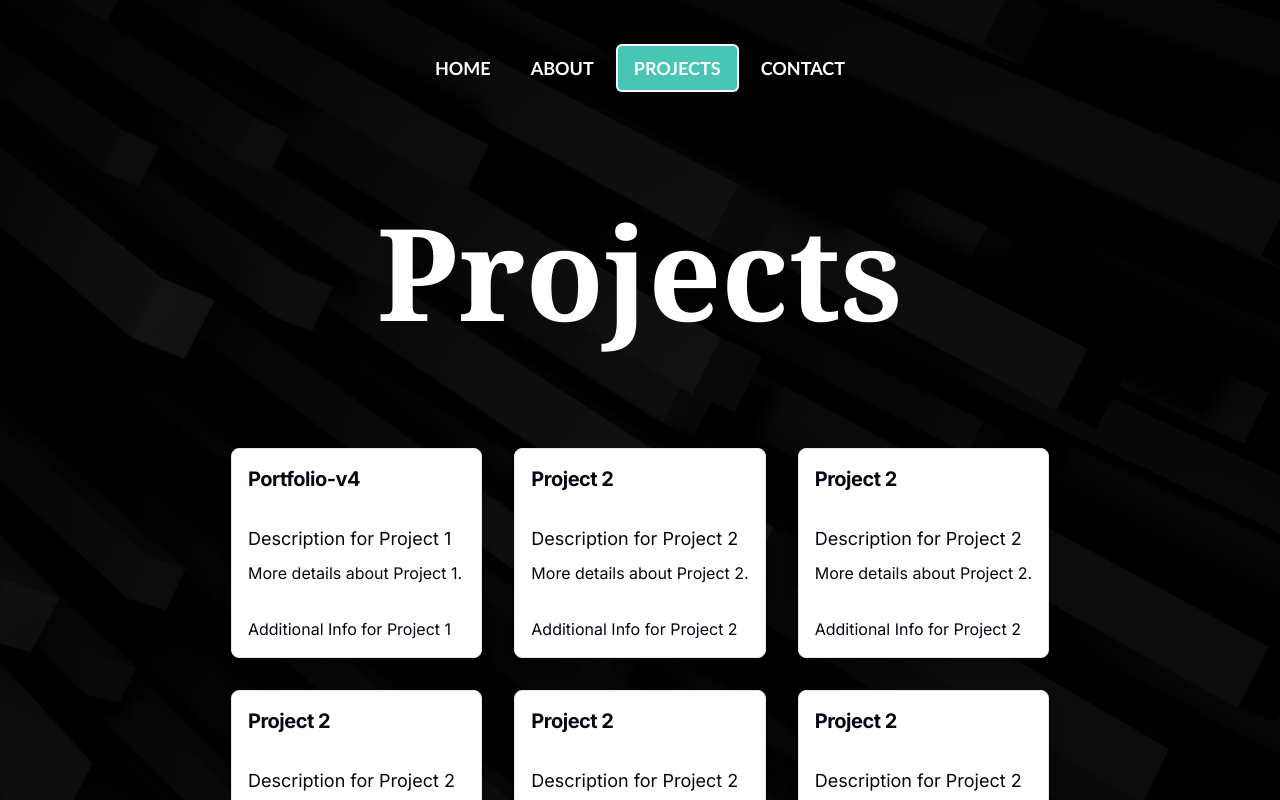
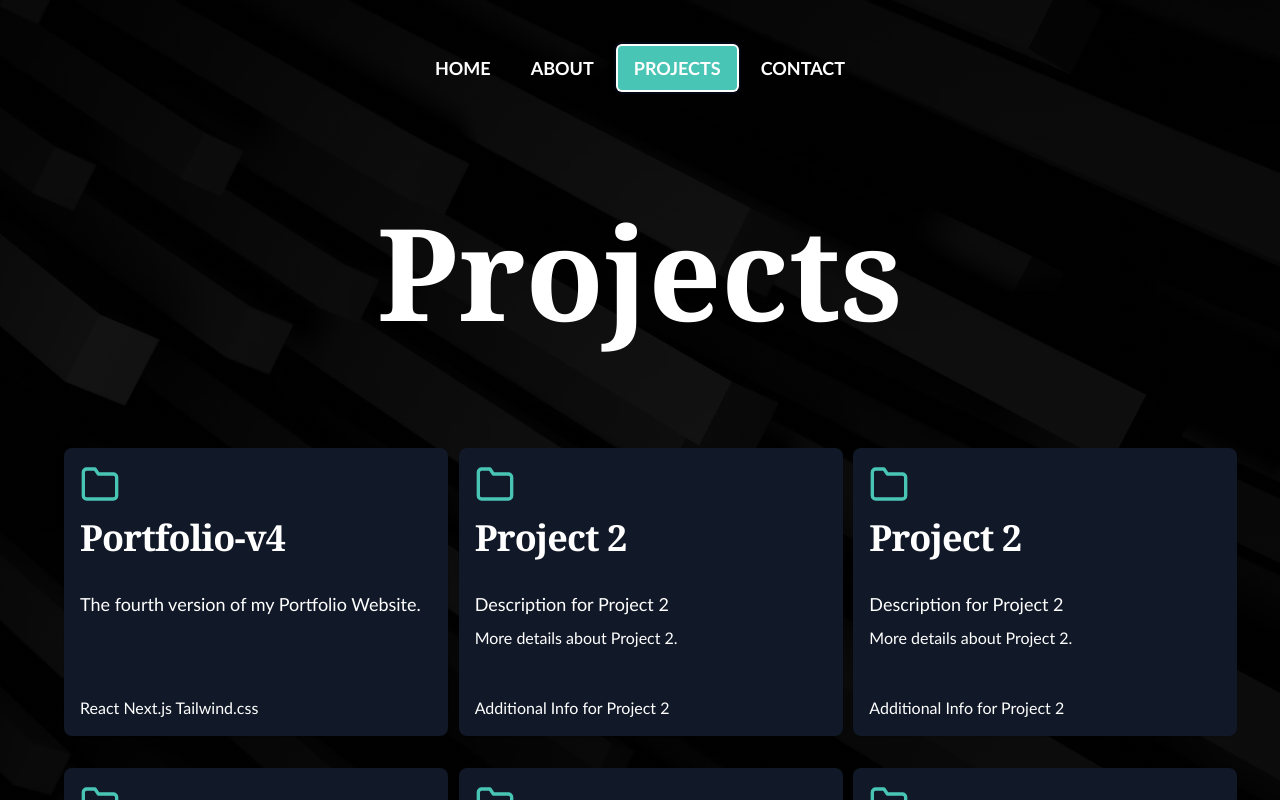
Before and after one commit to Goobber33/Portfolio-v4, a Next.js app: page /main in a window 1280 px wide. Both pictures are taken after a click on the tab "PROJECTS". Shown: the top 800 px of the page. Built offline with nearby package versions, Linux system fonts and the light colour scheme.

Commit message:
Updated the project cards

```diff
--- a/components/projects.tsx
+++ b/components/projects.tsx
@@ -2,13 +2,14 @@ import React, { useState } from 'react';
 import { motion } from 'framer-motion';
 import { Card, CardContent, CardDescription, CardFooter, CardHeader, CardTitle } from "@/components/ui/card";
 import { Button } from "@/components/ui/button";
+import { FiFolder } from 'react-icons/fi';
 
 const initialProjects = [
     {
         title: 'Portfolio-v4',
-        description: 'Description for Project 1',
-        details: 'More details about Project 1.',
-        additionalInfo: 'Additional Info for Project 1',
+        description: 'The fourth version of my Portfolio Website.',
+        additionalInfo: 'React Next.js Tailwind.css',
+        url: "https://portfolio-v4-beta-steel.vercel.app/"
     },
     {
         title: 'Project 2',
@@ -107,39 +108,45 @@ const ProjectsPage = () => {
             >
                 {initialProjects.map((project, index) => (
                     <motion.div key={index} variants={childVariants}>
+                          <a href={project.url} target="_blank" rel="noopener noreferrer">
                         <motion.div variants={cardVariants} whileHover="hover">
-                            <Card className="bg-white shadow-lg overflow-hidden group cursor-pointer">
+                            <Card className="bg-gray-900 text-white border-none overflow-hidden group cursor-pointer h-72 w-96 flex flex-col justify-between">
+                                <div>
                                     <CardHeader className="p-4">
-                                    <CardTitle className="text-xl font-bold group-hover:text-customCyan">
+                                        <FiFolder size="2.5em" className="text-customCyan mb-2" />
+                                        <CardTitle className="text-4xl font-bold group-hover:text-customCyan font-serif">
                                             {project.title}
                                         </CardTitle>
                                     </CardHeader>
-                                <CardContent className="p-4">
+                                    <CardContent className="p-4 font-sans flex-grow">
                                         <CardDescription className="text-lg">{project.description}</CardDescription>
                                         <p className="mt-2">{project.details}</p>
                                     </CardContent>
-                                <CardFooter className="p-4">
+                                </div>
+                                <CardFooter className="p-4 font-sans">
                                     <p>{project.additionalInfo}</p>
                                 </CardFooter>
                             </Card>
+
                         </motion.div>
+                        </a>
                     </motion.div>
                 ))}
 
                 {showMore && additionalProjects.map((project, index) => (
                     <motion.div key={`additional-${index}`} variants={childVariants}>
                         <motion.div variants={cardVariants} whileHover="hover">
-                        <Card className="bg-white shadow-lg overflow-hidden group cursor-pointer">
+                            <Card className="bg-gray-900 text-white border-none overflow-hidden group cursor-pointer">
                                 <CardHeader className="p-4">
-                                    <CardTitle className="text-xl font-bold group-hover:text-customCyan">
+                                    <CardTitle className="text-4xl font-bold group-hover:text-customCyan font-serif">
                                         {project.title}
                                     </CardTitle>
                                 </CardHeader>
-                                <CardContent className="p-4">
+                                <CardContent className="p-4 font-sans">
                                     <CardDescription className="text-lg">{project.description}</CardDescription>
                                     <p className="mt-2">{project.details}</p>
                                 </CardContent>
-                                <CardFooter className="p-4">
+                                <CardFooter className="p-4 font-sans">
                                     <p>{project.additionalInfo}</p>
                                 </CardFooter>
                             </Card>
@@ -150,7 +157,7 @@ const ProjectsPage = () => {
 
             <div className="flex justify-center">
                 <Button
-                    className="text-white border-2 border-customCyan bg-black hover:bg-customCyan px-4 py-2 rounded shadow"
+                    className="text-white border-2 border-customCyan bg-black hover:bg-customCyan px-4 py-2 rounded shadow font-serif font-black text-xl"
                     onClick={() => setShowMore(!showMore)}
                 >
                     {showMore ? "Show Less" : "Show More"}
```
Lines whose indentation alone changed are shown as unchanged.
